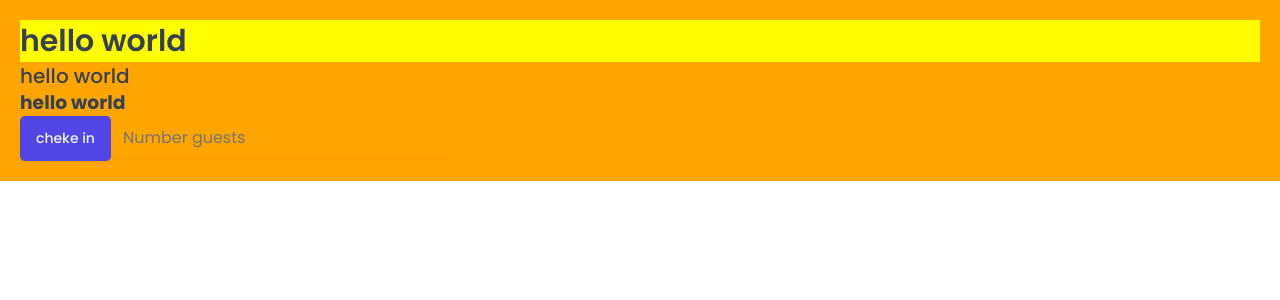
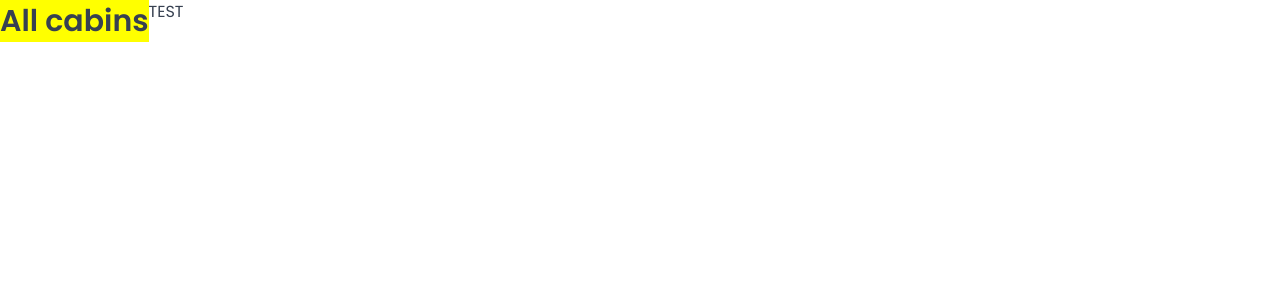
Before and after one commit to farhamostafa657/the-wild-oasis, a React (Vite) app: page /cabins in a window 1280 px wide. Shown: the top 300 px of the page. Built offline with nearby package versions, Linux system fonts and the light colour scheme; a web font is replaced by a local one.

Commit message:
setting up pages and routes

```diff
--- a/package.json
+++ b/package.json
@@ -12,6 +12,7 @@
   "dependencies": {
     "react": "^18.2.0",
     "react-dom": "^18.2.0",
+    "react-router-dom": "^6.30.0",
     "styled-components": "^6.1.17"
   },
   "devDependencies": {
--- a/src/App.jsx
+++ b/src/App.jsx
@@ -1,25 +1,31 @@
-import styled from "styled-components";
+import { BrowserRouter, Navigate, Route, Routes } from "react-router-dom";
+import Dashboard from "./pages/Dashboard";
+import Bookings from "./pages/Bookings";
+import Cabins from "./pages/Cabins";
+import Users from "./pages/Users";
+import Settings from "./pages/Settings";
+import Account from "./pages/Account";
+import Login from "./pages/Login";
+import PageNotFound from "./pages/PageNotFound";
 import GlobalStyles from "./styles/GlobalStyles";
-import Button from "./ui/Button";
-import Input from "./ui/Input";
-import Heading from "./ui/Heading";
-
-const StyledApp = styled.div`
-  background-color: orange;
-  padding: 20px;
-`;
 
 function App() {
   return (
     <>
       <GlobalStyles />
-      <StyledApp>
-        <Heading as="h1">hello world</Heading>
-        <Heading as="h2">hello world</Heading>
-        <Heading as="h3">hello world</Heading>
-        <Button onClick={() => alert("chike in")}>cheke in</Button>
-        <Input type="number" placeholder="Number guests" />
-      </StyledApp>
+      <BrowserRouter>
+        <Routes>
+          <Route index element={<Navigate replace to="dashboard" />} />
+          <Route path="dashboard" element={<Dashboard />} />
+          <Route path="bookings" element={<Bookings />} />
+          <Route path="cabins" element={<Cabins />} />
+          <Route path="users" element={<Users />} />
+          <Route path="settings" element={<Settings />} />
+          <Route path="account" element={<Account />} />
+          <Route path="login" element={<Login />} />
+          <Route path="*" element={<PageNotFound />} />
+        </Routes>
+      </BrowserRouter>
     </>
   );
 }
--- a/src/ui/Button.jsx
+++ b/src/ui/Button.jsx
@@ -49,18 +49,16 @@
 };
 
 const Button = styled.button`
-  font-size: 1.4rem;
-  padding: 1.2rem 1.6rem;
-  font-weight: 500;
   border: none;
   border-radius: var(--border-radius-sm);
-  background-color: var(--color-brand-600);
-  color: var(--color-brand-50);
   box-shadow: var(--shadow-sm);
-  cursor: pointer;
-  &:hover {
-    background-color: var(--color-brand-700);
-  }
+  ${(props) => variations[props.variation]}
+  ${(props) => sizes[props.size]}
 `;
 
+Button.defaultProps = {
+  variation: "primary",
+  size: "medium",
+};
+
 export default Button;
--- /dev/null
+++ b/src/ui/Row.jsx
@@ -0,0 +1,25 @@
+import styled, { css } from "styled-components";
+
+const Row = styled.div`
+  display: flex;
+
+  ${(props) =>
+    props.type == "horizental" &&
+    css`
+      justify-content: space-between;
+      align-items: center;
+    `}
+
+  ${(props) =>
+    props.type == "vertical" &&
+    css`
+      flex-direction: column;
+      gap: 1.6rem;
+    `}
+`;
+
+Row.defaultProps = {
+  type: "horizental",
+};
+
+export default Row;
```
Also changed, not shown: 1 other file (tests, documents, lock files or other folders).
